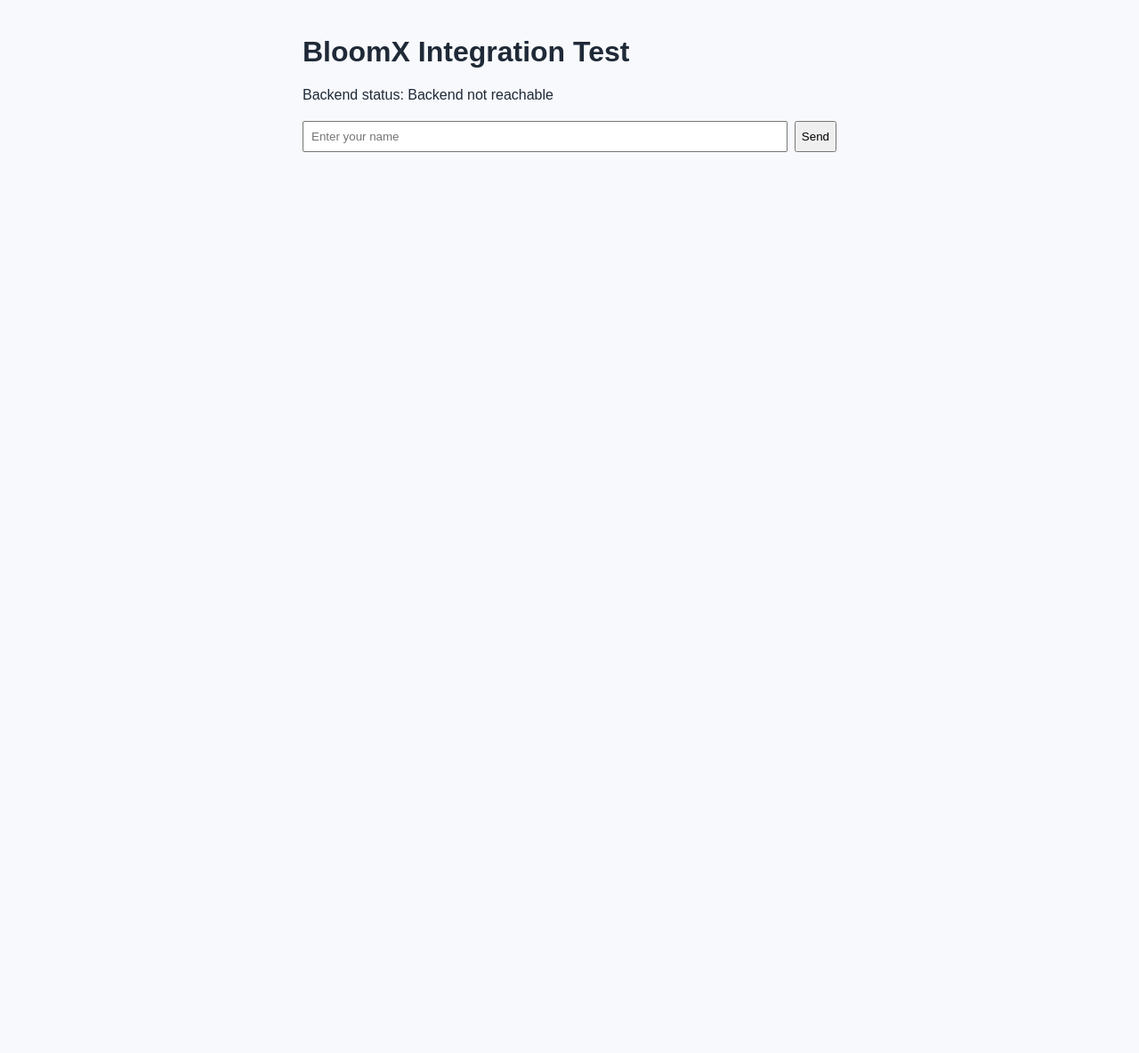
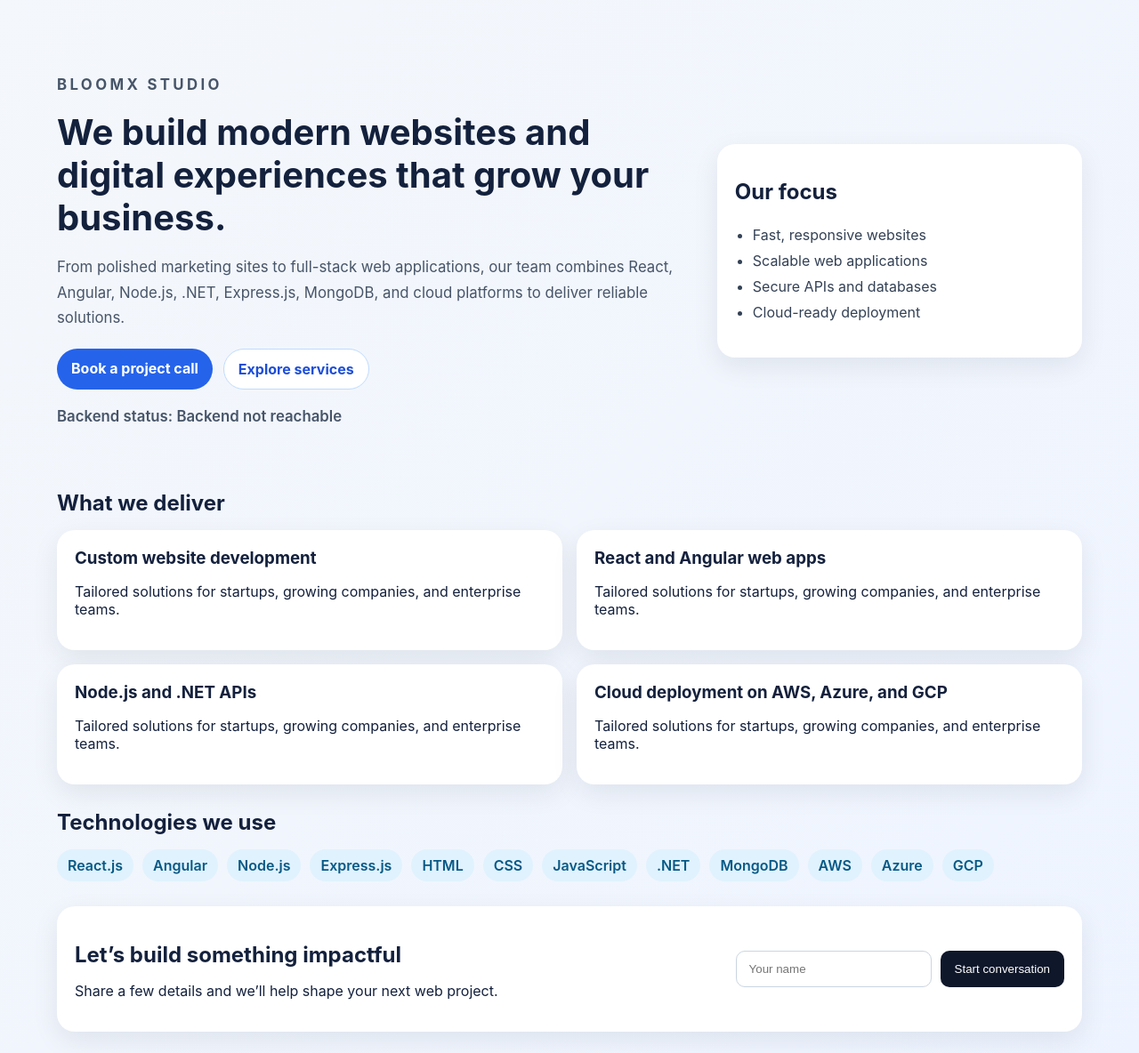
Before and after one commit to Jatin2024/BloomX_Latest, a React (Vite) app in the folder client/: page / in a window 1280 px wide. Shown: the whole page at 89% size. Before the commit the page ends 800 px from the top, so only its background shows below. Built offline with nearby package versions, Linux system fonts and the light colour scheme; no server answers; the HTML template or start-up script is replaced by a standard one.

Commit message:
Added the basic code for bloomx

```diff
--- a/client/index.html
+++ b/client/index.html
@@ -3,7 +3,7 @@
   <head>
     <meta charset="UTF-8" />
     <meta name="viewport" content="width=device-width, initial-scale=1.0" />
-    <title>BloomX</title>
+    <title>BloomX | Website Development Solutions</title>
   </head>
   <body>
     <div id="root"></div>
--- a/client/src/App.jsx
+++ b/client/src/App.jsx
@@ -1,7 +1,29 @@
 import { useEffect, useState } from 'react';
 
+const services = [
+  'Custom website development',
+  'React and Angular web apps',
+  'Node.js and .NET APIs',
+  'Cloud deployment on AWS, Azure, and GCP'
+];
+
+const technologies = [
+  'React.js',
+  'Angular',
+  'Node.js',
+  'Express.js',
+  'HTML',
+  'CSS',
+  'JavaScript',
+  '.NET',
+  'MongoDB',
+  'AWS',
+  'Azure',
+  'GCP'
+];
+
 function App() {
-  const [message, setMessage] = useState('Loading...');
+  const [message, setMessage] = useState('Checking backend connectivity...');
   const [name, setName] = useState('');
   const [status, setStatus] = useState('');
 
@@ -26,21 +48,71 @@
   };
 
   return (
-    <div style={{ fontFamily: 'Arial, sans-serif', maxWidth: 600, margin: '40px auto' }}>
-      <h1>BloomX Integration Test</h1>
-      <p>Backend status: {message}</p>
+    <div className="page">
+      <header className="hero">
+        <div className="hero-content">
+          <p className="eyebrow">BloomX Studio</p>
+          <h1>We build modern websites and digital experiences that grow your business.</h1>
+          <p>
+            From polished marketing sites to full-stack web applications, our team combines React,
+            Angular, Node.js, .NET, Express.js, MongoDB, and cloud platforms to deliver reliable solutions.
+          </p>
+          <div className="hero-actions">
+            <a className="btn btn-primary" href="#contact">Book a project call</a>
+            <a className="btn btn-secondary" href="#services">Explore services</a>
+          </div>
+          <p className="status">Backend status: {message}</p>
+        </div>
 
-      <form onSubmit={handleSubmit} style={{ display: 'flex', gap: '8px', marginTop: '20px' }}>
-        <input
-          value={name}
-          onChange={(e) => setName(e.target.value)}
-          placeholder="Enter your name"
-          style={{ flex: 1, padding: '8px' }}
-        />
-        <button type="submit">Send</button>
-      </form>
+        <div className="hero-card">
+          <h2>Our focus</h2>
+          <ul>
+            <li>Fast, responsive websites</li>
+            <li>Scalable web applications</li>
+            <li>Secure APIs and databases</li>
+            <li>Cloud-ready deployment</li>
+          </ul>
+        </div>
+      </header>
 
-      {status && <p style={{ marginTop: '12px' }}>{status}</p>}
+      <section id="services" className="section">
+        <h2>What we deliver</h2>
+        <div className="card-grid">
+          {services.map((service) => (
+            <div className="card" key={service}>
+              <h3>{service}</h3>
+              <p>Tailored solutions for startups, growing companies, and enterprise teams.</p>
+            </div>
+          ))}
+        </div>
+      </section>
+
+      <section className="section">
+        <h2>Technologies we use</h2>
+        <div className="chip-list">
+          {technologies.map((tech) => (
+            <span className="chip" key={tech}>{tech}</span>
+          ))}
+        </div>
+      </section>
+
+      <section id="contact" className="section contact-section">
+        <div>
+          <h2>Let’s build something impactful</h2>
+          <p>Share a few details and we’ll help shape your next web project.</p>
+        </div>
+
+        <form onSubmit={handleSubmit} className="contact-form">
+          <input
+            value={name}
+            onChange={(e) => setName(e.target.value)}
+            placeholder="Your name"
+          />
+          <button type="submit">Start conversation</button>
+        </form>
+
+        {status && <p className="form-status">{status}</p>}
+      </section>
     </div>
   );
 }
--- a/client/src/index.css
+++ b/client/src/index.css
@@ -1,7 +1,8 @@
 body {
   margin: 0;
-  background: #f7f9fc;
-  color: #1f2937;
+  font-family: 'Inter', 'Segoe UI', Arial, sans-serif;
+  background: linear-gradient(135deg, #f4f7fb 0%, #eef4ff 100%);
+  color: #14213d;
 }
 
 * {
@@ -11,3 +12,165 @@
 button {
   cursor: pointer;
 }
+
+.page {
+  max-width: 1200px;
+  margin: 0 auto;
+  padding: 24px;
+}
+
+.hero {
+  display: grid;
+  grid-template-columns: 1.4fr 0.8fr;
+  gap: 24px;
+  align-items: center;
+  padding: 40px 0 24px;
+}
+
+.hero-content h1 {
+  font-size: 2.5rem;
+  line-height: 1.2;
+  margin: 8px 0 12px;
+}
+
+.hero-content p {
+  font-size: 1.05rem;
+  color: #475569;
+  line-height: 1.7;
+}
+
+.eyebrow {
+  display: inline-block;
+  text-transform: uppercase;
+  letter-spacing: 0.2em;
+  font-size: 0.8rem;
+  font-weight: 700;
+  color: #2563eb;
+  margin-bottom: 8px;
+}
+
+.hero-actions {
+  display: flex;
+  gap: 12px;
+  margin-top: 20px;
+  flex-wrap: wrap;
+}
+
+.btn {
+  display: inline-block;
+  padding: 12px 16px;
+  border-radius: 999px;
+  text-decoration: none;
+  font-weight: 700;
+}
+
+.btn-primary {
+  background: #2563eb;
+  color: white;
+}
+
+.btn-secondary {
+  background: white;
+  color: #1d4ed8;
+  border: 1px solid #bfdbfe;
+}
+
+.status {
+  margin-top: 16px;
+  font-weight: 600;
+  color: #0f766e;
+}
+
+.hero-card,
+.card,
+.contact-section {
+  background: white;
+  border-radius: 20px;
+  box-shadow: 0 10px 30px rgba(15, 23, 42, 0.08);
+  padding: 20px;
+}
+
+.hero-card ul {
+  padding-left: 20px;
+  color: #334155;
+  line-height: 1.8;
+}
+
+.section {
+  margin-top: 28px;
+}
+
+.section h2 {
+  margin-bottom: 16px;
+}
+
+.card-grid {
+  display: grid;
+  grid-template-columns: repeat(2, minmax(0, 1fr));
+  gap: 16px;
+}
+
+.card h3 {
+  margin-top: 0;
+  margin-bottom: 8px;
+}
+
+.chip-list {
+  display: flex;
+  flex-wrap: wrap;
+  gap: 10px;
+}
+
+.chip {
+  background: #e0f2fe;
+  color: #075985;
+  padding: 8px 12px;
+  border-radius: 999px;
+  font-weight: 600;
+}
+
+.contact-section {
+  display: flex;
+  justify-content: space-between;
+  align-items: center;
+  gap: 16px;
+  flex-wrap: wrap;
+}
+
+.contact-form {
+  display: flex;
+  gap: 10px;
+  flex-wrap: wrap;
+}
+
+.contact-form input {
+  min-width: 220px;
+  padding: 12px 14px;
+  border: 1px solid #cbd5e1;
+  border-radius: 10px;
+}
+
+.contact-form button {
+  border: none;
+  background: #0f172a;
+  color: white;
+  padding: 12px 16px;
+  border-radius: 10px;
+}
+
+.form-status {
+  width: 100%;
+  margin-top: 8px;
+  color: #0f766e;
+  font-weight: 600;
+}
+
+@media (max-width: 800px) {
+  .hero {
+    grid-template-columns: 1fr;
+  }
+
+  .card-grid {
+    grid-template-columns: 1fr;
+  }
+}
```
Also changed, not shown: 6 other files (tests, documents, lock files or other folders).
